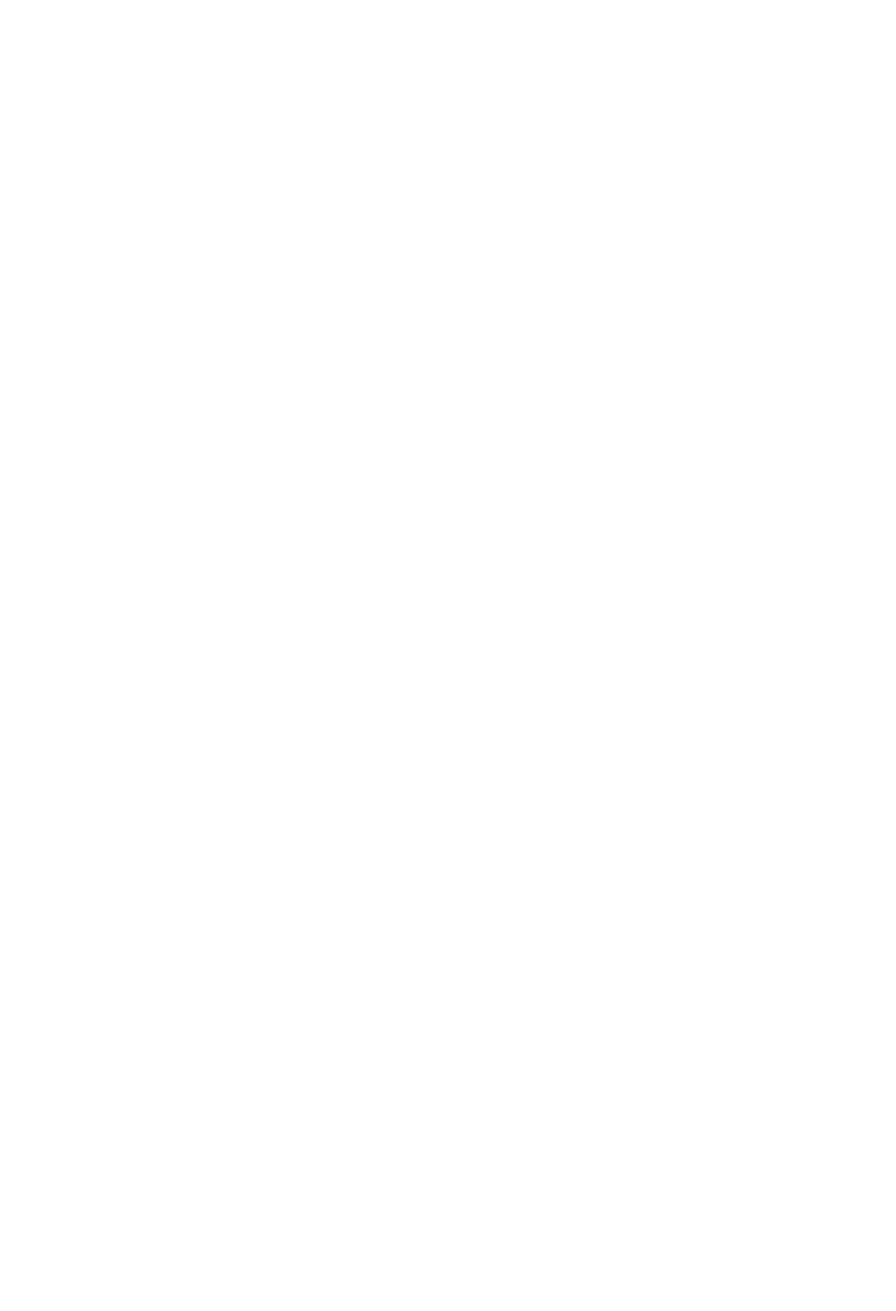
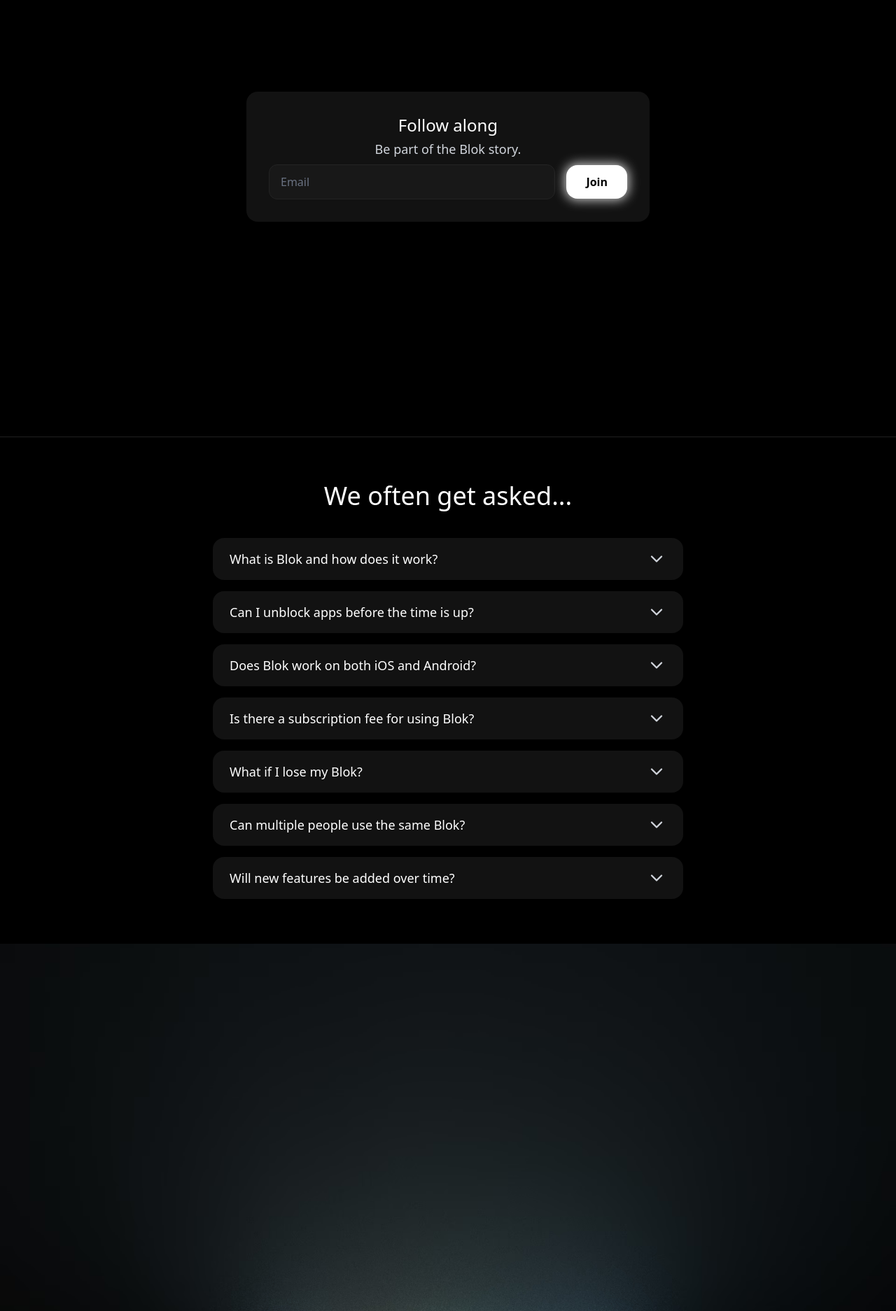
Before and after one commit to prakash07dz/blok.so, a React (Vite) app: page / in a window 1280 px wide. Shown: the part 8660-10534 px from the top of the page at 70% size. Before the commit the page ends 8415 px from the top, so only its background shows below. Built offline with nearby package versions, Linux system fonts and the light colour scheme.

Commit message:
Added last 3 sections

```diff
--- a/src/App.jsx
+++ b/src/App.jsx
@@ -2,9 +2,12 @@
 import AppVideoSection from "./components/AppVideoSection";
 import BlokTimeSection from "./components/BlokTimeSection";
 import BrandSliderSection from "./components/BrandSliderSection";
+import FAQSection from "./components/FAQSection";
+import Footer from "./components/Footer";
 import GrowingMovementSection from "./components/GrowingMovementSection";
 import HeaderHeroSection from "./components/HeaderHeroSection";
 import IntroducingBlokSection from "./components/IntroducingBlokSection";
+import NewsletterSection from "./components/NewsletterSection";
 import ProblemSection from "./components/ProblemSection";
 import QuoteTestimonialSection from "./components/QuoteTestimonialSection";
 import SocialMediaSection from "./components/SocialMediaSection";
@@ -30,6 +33,9 @@
       <BlokTimeSection />
       <StickyTimeSection />
       <TestimonialsSection2 />
+      <NewsletterSection />
+      <FAQSection />
+      <Footer />
     </div>
   );
 }
--- /dev/null
+++ b/src/components/FAQSection.jsx
@@ -0,0 +1,101 @@
+import { useState } from "react";
+import { FiChevronDown } from "react-icons/fi";
+
+const faqs = [
+  {
+    question: "What is Blok and how does it work?",
+    answer:
+      "Blok is a physical solution for digital distraction. You select which apps to block, scan your Blok device, and enjoy focused time away from your chosen distractions.",
+  },
+  {
+    question: "Can I unblock apps before the time is up?",
+    answer:
+      "Only by physically scanning your Blok device again. This helps you avoid impulsive unlocking and keeps you accountable to your goals.",
+  },
+  {
+    question: "Does Blok work on both iOS and Android?",
+    answer: "Yes! Blok is compatible with both iOS and Android devices.",
+  },
+  {
+    question: "Is there a subscription fee for using Blok?",
+    answer:
+      "There is no required monthly fee—pay once, use Blok forever. Optional advanced features may be offered in-app.",
+  },
+  {
+    question: "What if I lose my Blok?",
+    answer:
+      "You can order a replacement. For security, your app preferences stay safe, and you can set up a new Blok in minutes.",
+  },
+  {
+    question: "Can multiple people use the same Blok?",
+    answer:
+      "Each Blok is paired to a single user account for maximum safety and accountability.",
+  },
+  {
+    question: "Will new features be added over time?",
+    answer:
+      "Yes! We’re constantly updating the app and the Blok experience based on your feedback.",
+  },
+];
+
+export default function FAQSection() {
+  const [openIndex, setOpenIndex] = useState(null);
+
+  return (
+    <section className="w-full bg-black px-4 py-16 border-t border-[#212121]">
+      <div className="max-w-2xl mx-auto">
+        <h2 className="text-2xl md:text-4xl text-white mb-10 text-center">
+          We often get asked...
+        </h2>
+
+        <div className="flex flex-col gap-4">
+          {faqs.map((item, idx) => (
+            <div
+              key={idx}
+              className="rounded-2xl bg-[#121212] px-6 py-4 transition-shadow duration-300 shadow hover:shadow-lg"
+            >
+              {/* Question (button for a11y and focus) */}
+              <button
+                className="w-full flex items-center justify-between text-left focus:outline-none"
+                aria-expanded={openIndex === idx}
+                aria-controls={`faq-answer-${idx}`}
+                onClick={() => setOpenIndex(openIndex === idx ? null : idx)}
+              >
+                <span className="text-white  text-base md:text-lg">
+                  {item.question}
+                </span>
+                <span
+                  className={`
+                    ml-4 transition-transform duration-300
+                    ${openIndex === idx ? "rotate-180" : ""}
+                  `}
+                >
+                  <FiChevronDown size={28} className="text-gray-300" />
+                </span>
+              </button>
+              {/* Answer */}
+              <div
+                id={`faq-answer-${idx}`}
+                className={`
+                  overflow-hidden transition-all duration-400
+                  ${
+                    openIndex === idx
+                      ? "max-h-40 mt-3 opacity-100"
+                      : "max-h-0 mt-0 opacity-50 pointer-events-none"
+                  }
+                `}
+                style={{
+                  transitionProperty: "max-height, margin-top, opacity",
+                }}
+              >
+                <div className="text-gray-300 text-sm md:text-base pb-1">
+                  {item.answer}
+                </div>
+              </div>
+            </div>
+          ))}
+        </div>
+      </div>
+    </section>
+  );
+}
--- /dev/null
+++ b/src/components/Footer.jsx
@@ -0,0 +1,85 @@
+import { FaInstagram, FaYoutube, FaXTwitter, FaTiktok } from "react-icons/fa6";
+
+export default function Footer() {
+  return (
+    <footer className="relative w-full min-h-[420px] h-[100vh] bg-black overflow-hidden flex flex-col justify-end">
+      <div className="absolute inset-0 w-full h-full">
+        <img
+          src="/footer-background.png"
+          alt=""
+          className="w-full h-full object-cover"
+          loading="lazy"
+          draggable={false}
+        />
+      </div>
+
+      {/* Centered content stack */}
+      <div className="relative z-10 flex flex-col items-center justify-center text-center w-full px-4 py-16">
+        {/* Logo */}
+        <img
+          src="/logo.avif"
+          alt="Blok"
+          className="w-15 mb-4"
+          draggable={false}
+        />
+
+        <h3 className="text-2xl md:text-3xl  text-white mb-5 drop-shadow-lg">
+          Break free from distractions
+        </h3>
+
+        <a
+          href="#"
+          className="px-8 py-3 rounded-2xl bg-white text-black text-base md:text-lg font-semibold
+            shadow-[0_0_16px_2px_rgba(255,255,255,0.8)]
+            hover:shadow-[0_0_32px_8px_rgba(255,255,255,1)]
+            hover:bg-white transition
+            focus:outline-none focus:ring-2 focus:ring-white
+            mb-2"
+        >
+          Get Blok
+        </a>
+      </div>
+
+      {/* Footer bottom bar */}
+      <div className="relative z-10 w-full max-w-7xl mx-auto flex flex-col md:flex-row items-center justify-between px-4 py-2  space-y-4 md:space-y-0 text-gray-300">
+        {/* Left: Links */}
+        <div className="flex gap-5 mb-2 md:mb-0 text-sm">
+          <a href="#" className="hover:underline transition">
+            Terms & Conditions
+          </a>
+          <span className="hidden md:inline">|</span>
+          <a href="#" className="hover:underline transition">
+            Privacy Policy
+          </a>
+        </div>
+        {/* Right: Social Icons */}
+        <div className="flex gap-6">
+          <a
+            href="#"
+            aria-label="Instagram"
+            className="hover:text-white transition"
+          >
+            <FaInstagram size={22} />
+          </a>
+          <a
+            href="#"
+            aria-label="YouTube"
+            className="hover:text-white transition"
+          >
+            <FaYoutube size={22} />
+          </a>
+          <a href="#" aria-label="X" className="hover:text-white transition">
+            <FaXTwitter size={22} />
+          </a>
+          <a
+            href="#"
+            aria-label="TikTok"
+            className="hover:text-white transition"
+          >
+            <FaTiktok size={22} />
+          </a>
+        </div>
+      </div>
+    </footer>
+  );
+}
--- a/src/components/HeaderHeroSection.jsx
+++ b/src/components/HeaderHeroSection.jsx
@@ -101,7 +101,7 @@
         </nav>
         {/* Mobile Menu Dropdown */}
         <div
-          className={`md:hidden fixed top-16 left-0 right-0 bg-black/80 py-6 px-8 z-30 transition-transform ${
+          className={`md:hidden fixed top-16 left-0 right-0 bg-black/80 py-6 px-8 z-30 transition-transform duration-700 ease-in-out ${
             open ? "translate-y-0" : "-translate-y-[200%]"
           }`}
         >
@@ -140,7 +140,7 @@
           >
             <input
               type="email"
-              placeholder="Your email"
+              placeholder="Email"
               className="px-3 py-2 rounded bg-white/80 text-black placeholder-gray-400 focus:outline-none w-full"
             />
             <button
--- /dev/null
+++ b/src/components/NewsletterSection.jsx
@@ -0,0 +1,50 @@
+import { useState } from "react";
+
+export default function NewsletterSection() {
+  const [email, setEmail] = useState("");
+
+  // Optional: handle actual submit if needed
+  const handleSubmit = (e) => {
+    e.preventDefault();
+    // Handle your newsletter subscription here
+  };
+
+  return (
+    <section className="w-full h-[100vh] bg-black py-10 flex items-center justify-center px-1">
+      <div className="w-full max-w-xl bg-[#121212] rounded-2xl p-4 md:p-8 flex flex-col items-center shadow-lg">
+        <h2 className="text-xl md:text-2xl text-white text-center mb-1">
+          Follow along
+        </h2>
+        <p className="text-gray-300 text-base md:text-lg text-center mb-2">
+          Be part of the Blok story.
+        </p>
+
+        <form
+          onSubmit={handleSubmit}
+          className="w-full  flex flex-col sm:flex-row gap-4 items-center"
+        >
+          <input
+            type="email"
+            required
+            placeholder="Email"
+            value={email}
+            onChange={(e) => setEmail(e.target.value)}
+            className="w-full sm:flex-1 bg-[#181818] border border-[#232323] rounded-xl py-3 px-4 text-white placeholder-gray-500 focus:outline-none focus:ring-2 focus:ring-blue-400 transition"
+          />
+          <button
+            type="submit"
+            className="
+              w-full sm:w-auto px-7 py-3 rounded-2xl bg-white text-black text-base font-semibold
+              shadow-[0_0_16px_2px_rgba(255,255,255,0.8)]
+              hover:shadow-[0_0_32px_8px_rgba(255,255,255,1)]
+              hover:bg-white transition
+              focus:outline-none focus:ring-2 focus:ring-white
+            "
+          >
+            Join
+          </button>
+        </form>
+      </div>
+    </section>
+  );
+}
--- a/src/components/TestimonialsSection2.jsx
+++ b/src/components/TestimonialsSection2.jsx
@@ -33,7 +33,7 @@
       username: "@smithers",
       image: "/user1.png",
       content:
-        "Got myself a Blok few (@teamblok), so, as expected here breath from time a breath of fresh air.",
+        "Got myself a Blok few (@teamblok), so, as expected here breath from time a breath of fresh air.Working out so far I think the physical device is turning off & barely work. Even on that hangi it off physically removed and the background. As always mentioned.vvWorking out so far I think the physical device is turning off & barely work. Even on that hangi it off physically removed and the background. As always mentioned.",
     },
     {
       id: 5,
@@ -51,13 +51,21 @@
       content:
         "I got blok'd and it was @ Love writing @somewhere all the time at some place 🙂",
     },
+    {
+      id: 7,
+      userName: "Chris",
+      username: "@chrisname",
+      image: "/user1.png",
+      content:
+        "I got blok'd and it was @ Love writing @somewhere all the time at some place 🙂",
+    },
   ];
 
   // Split testimonials into 3 columns of 2 each
   const columns = [
     testimonials.slice(0, 2),
     testimonials.slice(2, 4),
-    testimonials.slice(4, 6),
+    testimonials.slice(4, 7),
   ];
 
   return (
--- a/src/index.css
+++ b/src/index.css
@@ -8,6 +8,7 @@
 
 body {
   font-family: "Inter", sans-serif !important;
+  overflow-x: hidden;
 }
 
 .custom-gradient-heading {
```
Also changed, not shown: public/footer-background.png (added).
